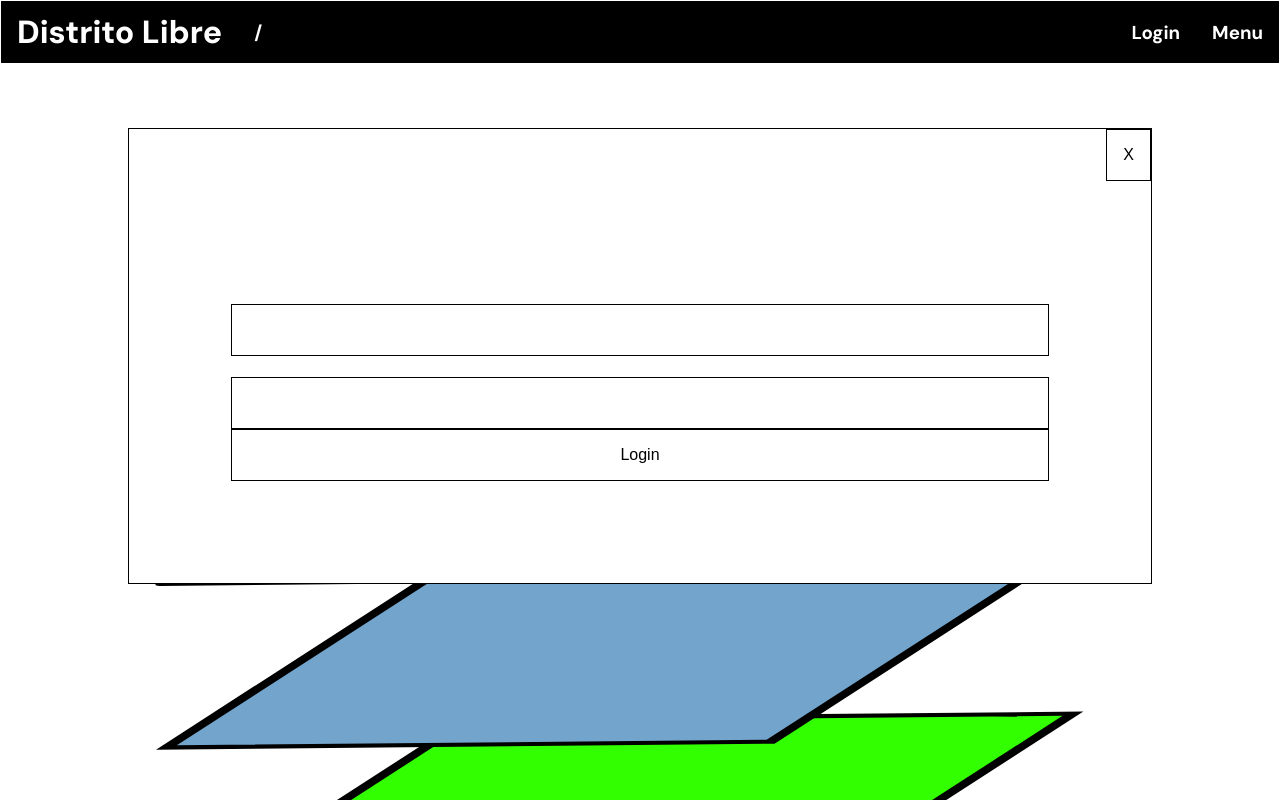
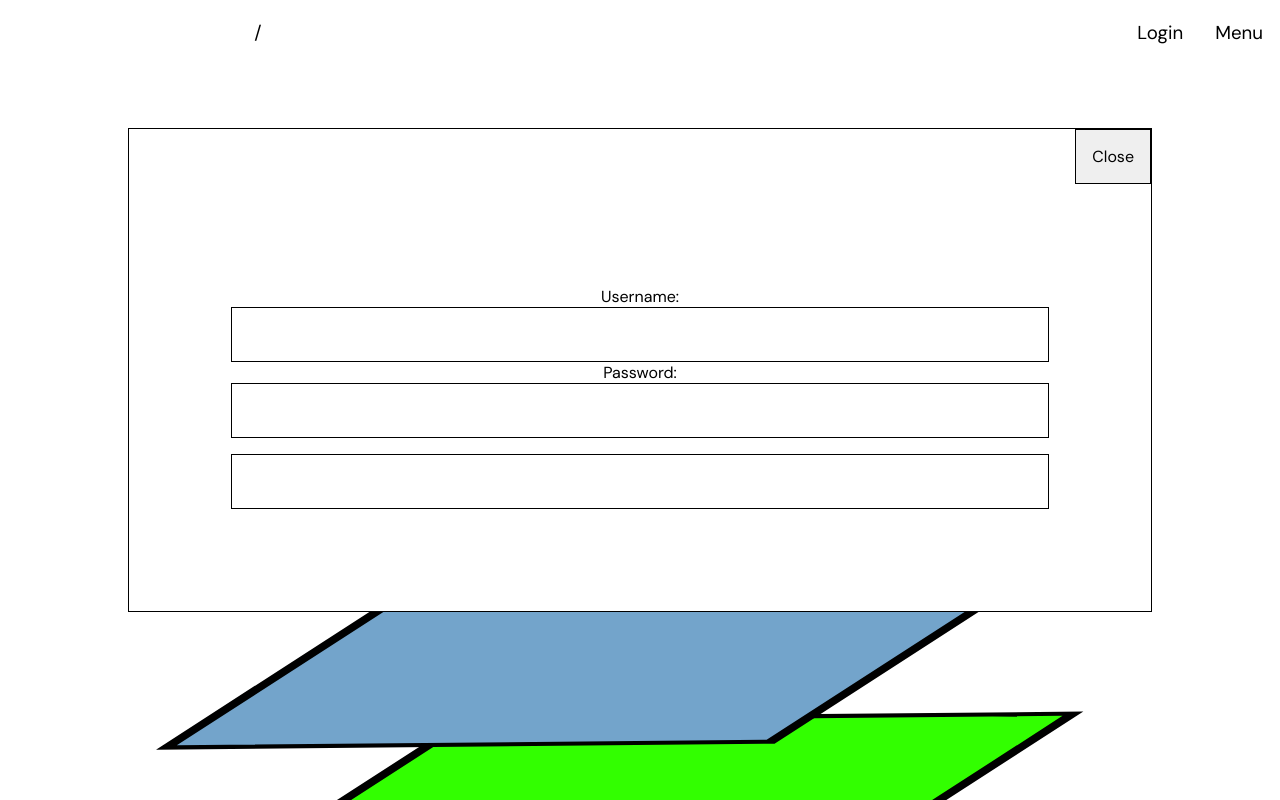
Before and after one commit to gbg4812/DistritoLibre, a Vue app in the folder distrito_libre_frontend/: page / in a window 1280 px wide. Both pictures are taken after a click on the element "Login". Shown: the top 800 px of the page. Built offline with nearby package versions, Linux system fonts and the light colour scheme.

Commit message:
styling workin progress

```diff
--- a/distrito_libre_frontend/index.html
+++ b/distrito_libre_frontend/index.html
@@ -11,6 +11,7 @@
             href="https://fonts.googleapis.com/css2?family=DM+Sans:ital,opsz,wght@0,9..40,100..1000;1,9..40,100..1000&display=swap"
             rel="stylesheet"
         />
+        <link rel="stylesheet" href="/src/style.css" />
         <title>Distrito Libre</title>
     </head>
     <body style="margin: 0px">
--- a/distrito_libre_frontend/src/App.vue
+++ b/distrito_libre_frontend/src/App.vue
@@ -9,71 +9,6 @@ import NavBar from "./components/NavBar.vue";
     </div>
 </template>
 
-<style>
-:root {
-    --color-black: #000000ff;
-    --color-gray: #d1d1d1ff;
-    --color-white: #ffffffff;
-    --color-light-cream: #f1efecff;
-    --color-cream: #d4c9beff;
-    --color-sea-blue: #123458ff;
-    --color-bluish-dark: #030303ff;
-
-    --pixel-border: 1px solid black;
-}
-
-* {
-    margin: 0px;
-}
-
-input,
-button {
-    font-size: 1rem;
-    border: var(--pixel-border);
-    border-radius: 0px;
-    background-color: var(--color-white);
-    color: var(--color-black);
-    padding: 1rem;
-}
-
-label,
-p,
-a {
-    font-size: 1rem;
-    text-decoration: none;
-}
-
-a,
-.clickable {
-    cursor: pointer;
-}
-
-a:hover,
-.clickable:hover {
-    color: var(--color-light-cream);
-}
-
-button:hover {
-    background-color: var(--color-light-cream);
-}
-
-input:focus {
-    outline: 1px solid var(--color-sea-blue);
-}
-
-#app {
-    font-family: "DM Sans", sans-serif;
-    -webkit-font-smoothing: antialiased;
-    -moz-osx-font-smoothing: grayscale;
-    text-align: center;
-    font-family: "DM Sans", serif;
-    font-optical-sizing: auto;
-    font-weight: 400;
-    font-style: normal;
-    color: var(--color-black);
-}
-</style>
-
 <style scoped>
 .content {
     display: flex;
--- a/distrito_libre_frontend/src/components/CenteredPopup.vue
+++ b/distrito_libre_frontend/src/components/CenteredPopup.vue
@@ -5,7 +5,7 @@ defineEmits(["close"]);
 <template>
     <div id="wraper">
         <div id="content">
-            <button type="button" @click="$emit('close')">X</button>
+            <button type="button" @click="$emit('close')">Close</button>
             <slot></slot>
         </div>
     </div>
--- a/distrito_libre_frontend/src/components/LoginPopup.vue
+++ b/distrito_libre_frontend/src/components/LoginPopup.vue
@@ -19,13 +19,20 @@ function login() {
 <template>
     <div>
         <form id="login-form">
-            <label for="username">Username: </label>
+            <label for="username" class="black-text">Username: </label>
             <input type="text" name="username" />
 
-            <label for="password">Password: </label>
+            <label for="password" class="black-text">Password: </label>
             <input type="password" name="password" />
 
-            <button id="login-bttn" type="button" @click="login">Login</button>
+            <button
+                id="login-bttn"
+                class="white-text"
+                type="button"
+                @click="login"
+            >
+                Login
+            </button>
         </form>
     </div>
 </template>
@@ -36,4 +43,8 @@ form {
     flex-direction: column;
     padding: 10%;
 }
+
+button {
+    margin-top: 1rem;
+}
 </style>
--- a/distrito_libre_frontend/src/components/NavBar.vue
+++ b/distrito_libre_frontend/src/components/NavBar.vue
@@ -18,7 +18,7 @@ function loginHandler(name) {
 </script>
 
 <template>
-    <div class="nav-container">
+    <div class="nav-container white-text">
         <RouterLink to="/">Distrito Libre</RouterLink>
 
         <h3>{{ router.currentRoute.value.fullPath }}</h3>
@@ -56,8 +56,6 @@ function loginHandler(name) {
     z-index: 1;
     box-sizing: border-box;
 
-    color: white;
-    background: black;
     border: 1px solid white;
 }
 
--- /dev/null
+++ b/distrito_libre_frontend/src/style.css
@@ -0,0 +1,70 @@
+:root {
+    --color-black: #000000ff;
+    --color-gray: #d1d1d1ff;
+    --color-white: #ffffffff;
+    --color-light-cream: #f1efecff;
+    --color-cream: #d4c9beff;
+    --color-sea-blue: #123458ff;
+    --color-bluish-dark: #030303ff;
+
+    --pixel-border: 1px solid black;
+}
+
+* {
+    margin: 0px;
+    font-family: "DM Sans", sans-serif;
+    -webkit-font-smoothing: antialiased;
+    -moz-osx-font-smoothing: grayscale;
+    font-optical-sizing: auto;
+    font-weight: 400;
+    font-style: normal;
+    text-align: center;
+    color: var(--color-black);
+}
+
+.black-text {
+    color: var(--color-black);
+    background-color: var(--color-white);
+}
+
+.white-text {
+    color: var(--color-white);
+    background-color: var(--color-balck);
+}
+
+input,
+button {
+    font-size: 1rem;
+    border: var(--pixel-border);
+    border-radius: 0px;
+    padding: 1rem;
+}
+
+input:focus {
+    outline: 1px solid var(--color-sea-blue);
+}
+
+button.black-text:hover {
+    background-color: var(--color-sea-blue);
+}
+
+button.white-text:hover {
+    background-color: var(--color-cream);
+}
+
+label,
+p,
+a {
+    font-size: 1rem;
+    text-decoration: none;
+}
+
+a,
+.clickable {
+    cursor: pointer;
+}
+
+a:hover,
+.clickable:hover {
+    color: var(--color-light-cream);
+}
```
